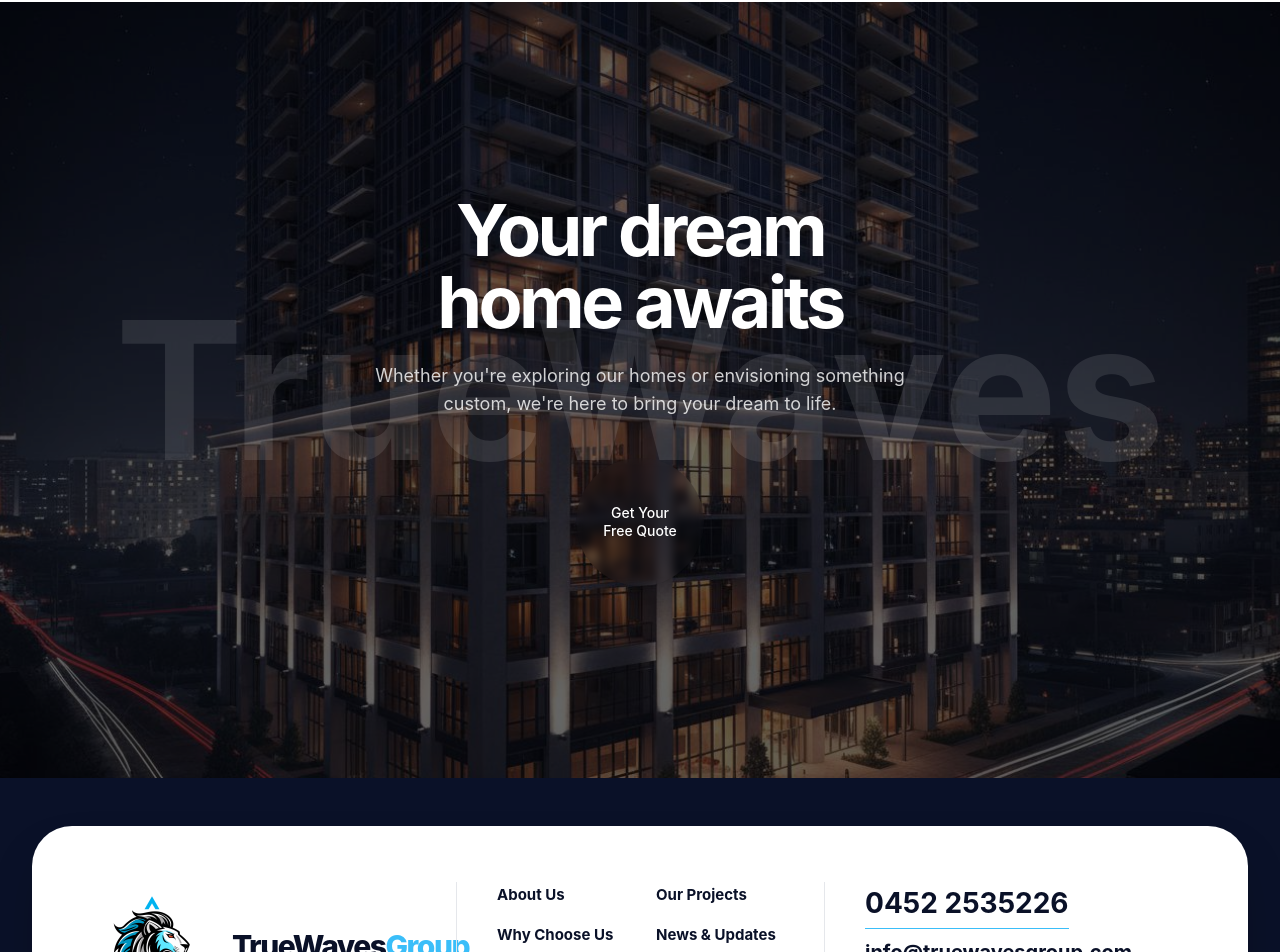
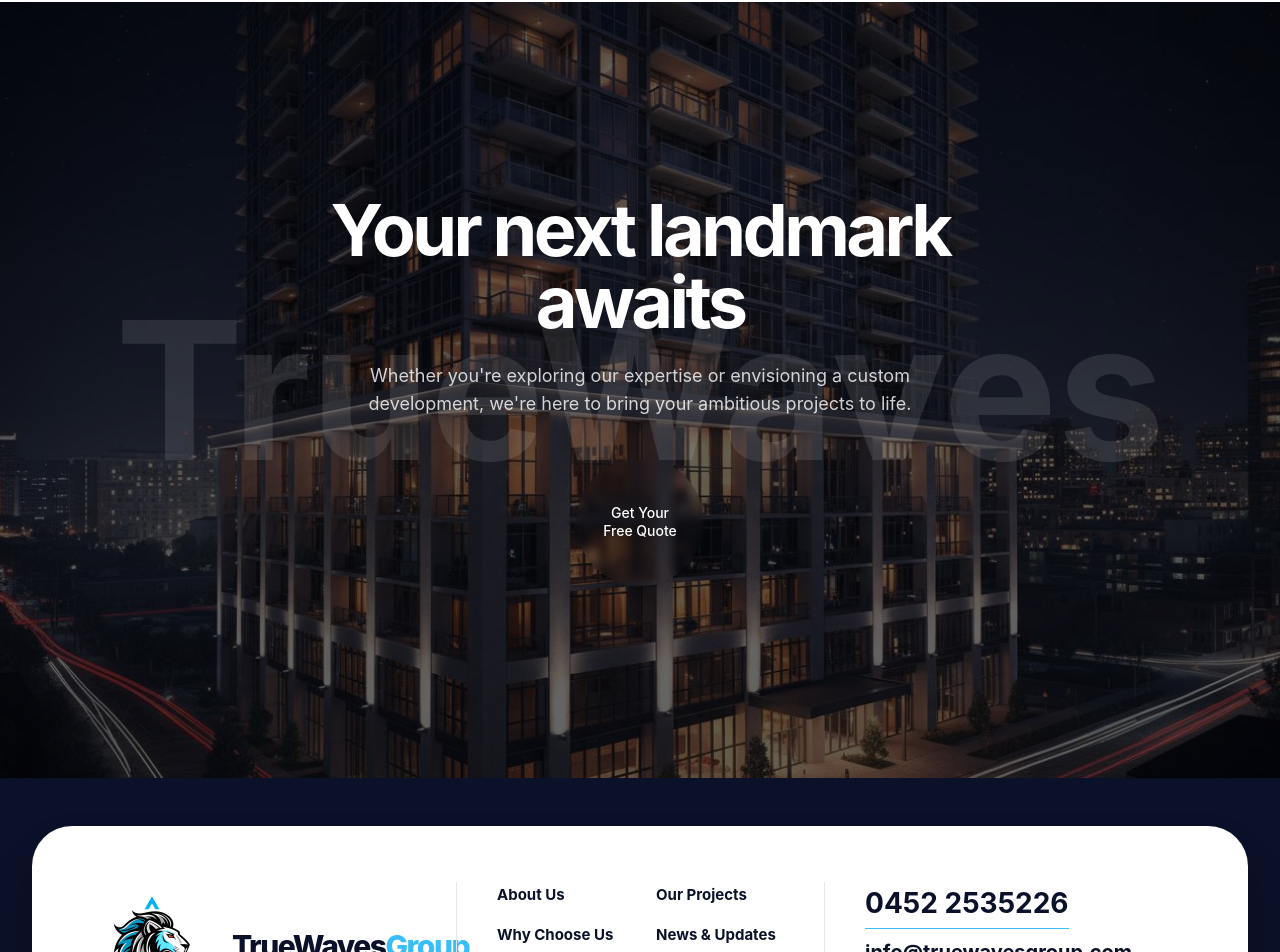
Before and after one commit to godivatech/truewaves_associates_website, a React (Vite) app: page /about in a window 1280 px wide. Shown: the part 7995-8947 px from the top of the page. Built offline with nearby package versions, Linux system fonts and the light colour scheme.

Commit message:
UI and content change

```diff
--- a/src/sections/FooterCTA.tsx
+++ b/src/sections/FooterCTA.tsx
@@ -35,9 +35,7 @@ export default function FooterCTA() {
           transition={{ duration: 0.6 }}
           className="text-4xl sm:text-5xl lg:text-7xl font-bold text-white mb-6"
         >
-          Your dream
-          <br />
-          home awaits
+          Your next landmark awaits
         </motion.h2>
 
         <motion.p
@@ -47,8 +45,8 @@ export default function FooterCTA() {
           transition={{ duration: 0.6, delay: 0.1 }}
           className="text-lg text-white/80 mb-10 max-w-xl mx-auto"
         >
-          Whether you're exploring our homes or envisioning something custom,
-          we're here to bring your dream to life.
+          Whether you're exploring our expertise or envisioning a custom development,
+          we're here to bring your ambitious projects to life.
         </motion.p>
 
         <motion.div
--- a/src/sections/QualityHighlightsSection.tsx
+++ b/src/sections/QualityHighlightsSection.tsx
@@ -90,10 +90,10 @@ export default function QualityHighlightsSection() {
                 </div>
 
                 {/* Content */}
-                <h3 className="text-xl font-bold text-navy mb-3 transition-colors duration-200 group-hover:text-accent">
+                <h3 className="text-2xl font-bold text-navy mb-4 transition-colors duration-200 group-hover:text-accent">
                   {title}
                 </h3>
-                <p className="text-muted-foreground leading-relaxed text-sm">
+                <p className="text-muted-foreground leading-relaxed text-base">
                   {description}
                 </p>
               </div>
```
Also changed, not shown: src/components/ProjectEvolution.tsx (line endings or trailing spaces).
